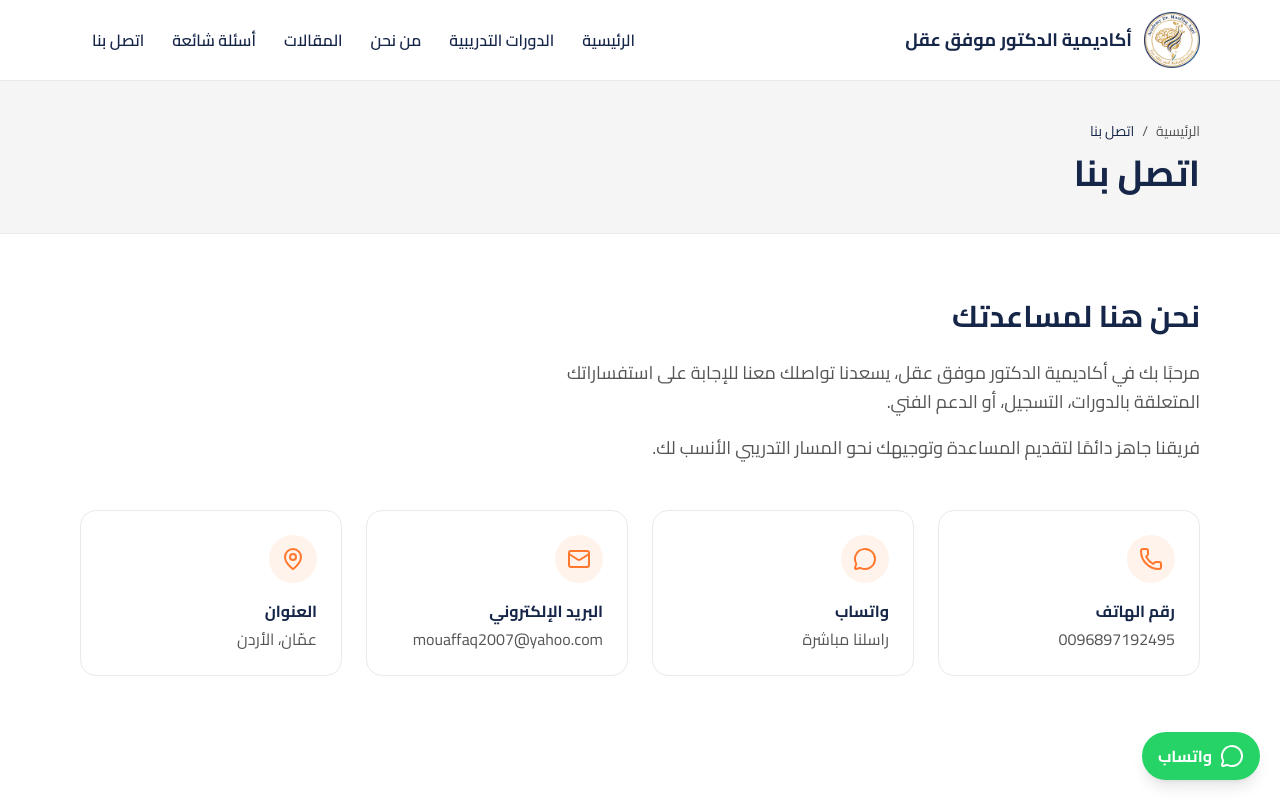
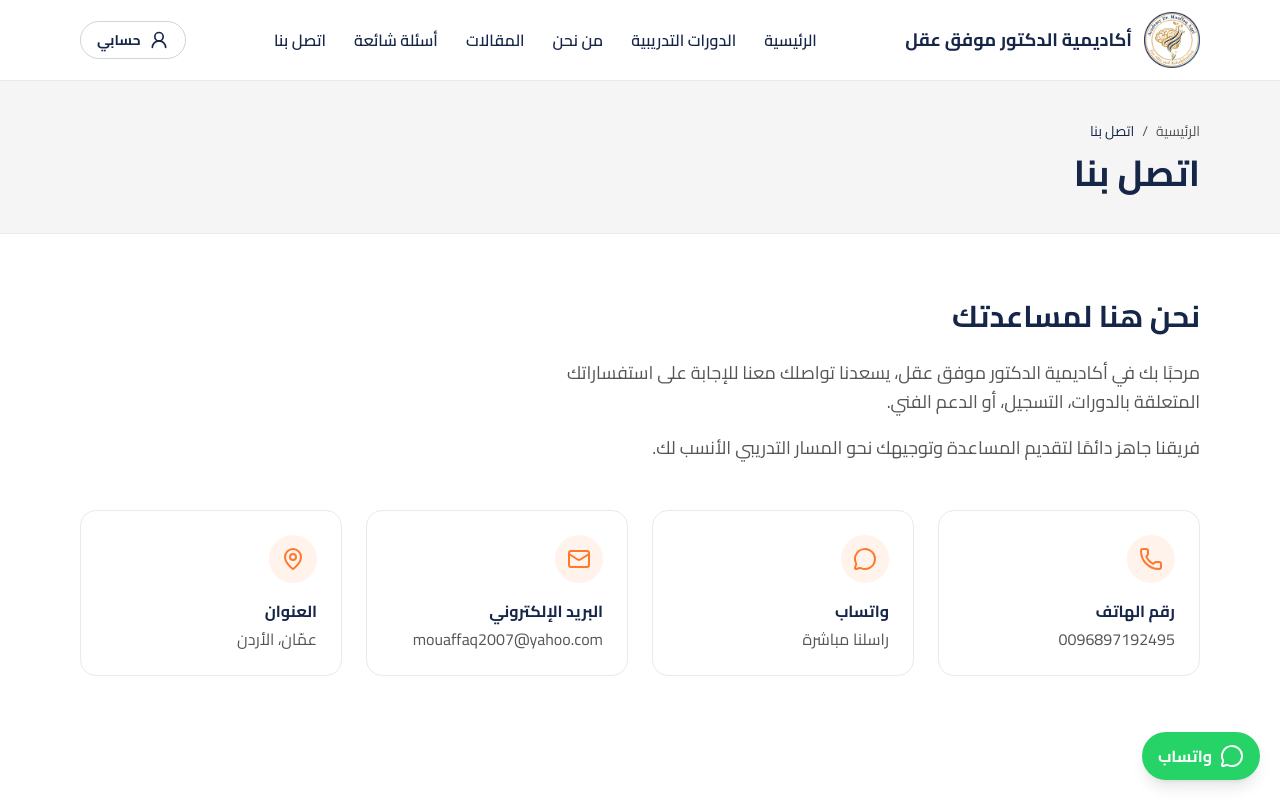
Before and after one commit to ashrafjr-n/aqelacademy, a Next.js app: page /contact-us in a window 1280 px wide. Shown: the top 800 px of the page. Built offline with nearby package versions, Linux system fonts and the light colour scheme.

Commit message:
add account link to header V2.25

```diff
--- a/src/components/layout/site-header.tsx
+++ b/src/components/layout/site-header.tsx
@@ -1,7 +1,8 @@
+import { UserRound } from "lucide-react";
 import Image from "next/image";
 import Link from "next/link";
 import { MobileNav } from "@/components/layout/mobile-nav";
-import { mainNav, site } from "@/content/site";
+import { accountLink, mainNav, site } from "@/content/site";
 
 export function SiteHeader() {
   return (
@@ -27,7 +28,17 @@ export function SiteHeader() {
           </ul>
         </nav>
 
-        <MobileNav links={mainNav} />
+        <div className="flex items-center gap-2">
+          <Link
+            href={accountLink.href}
+            aria-label={accountLink.label}
+            className="flex items-center gap-2 rounded-full border border-ink/20 px-3 py-2 text-sm font-bold text-ink transition-colors hover:border-brand hover:text-brand sm:px-4"
+          >
+            <UserRound aria-hidden="true" className="size-5" />
+            <span className="hidden sm:inline">{accountLink.label}</span>
+          </Link>
+          <MobileNav links={mainNav} />
+        </div>
       </div>
     </header>
   );
--- a/src/content/site.ts
+++ b/src/content/site.ts
@@ -26,6 +26,8 @@ export const mainNav: NavLink[] = [
   { href: "/contact-us", label: "اتصل بنا" },
 ];
 
+export const accountLink: NavLink = { href: "/account", label: "حسابي" };
+
 export const footerLinks: NavLink[] = [
   { href: "/about-us", label: "من نحن" },
   { href: "/courses", label: "الدورات التدريبية" },
```
